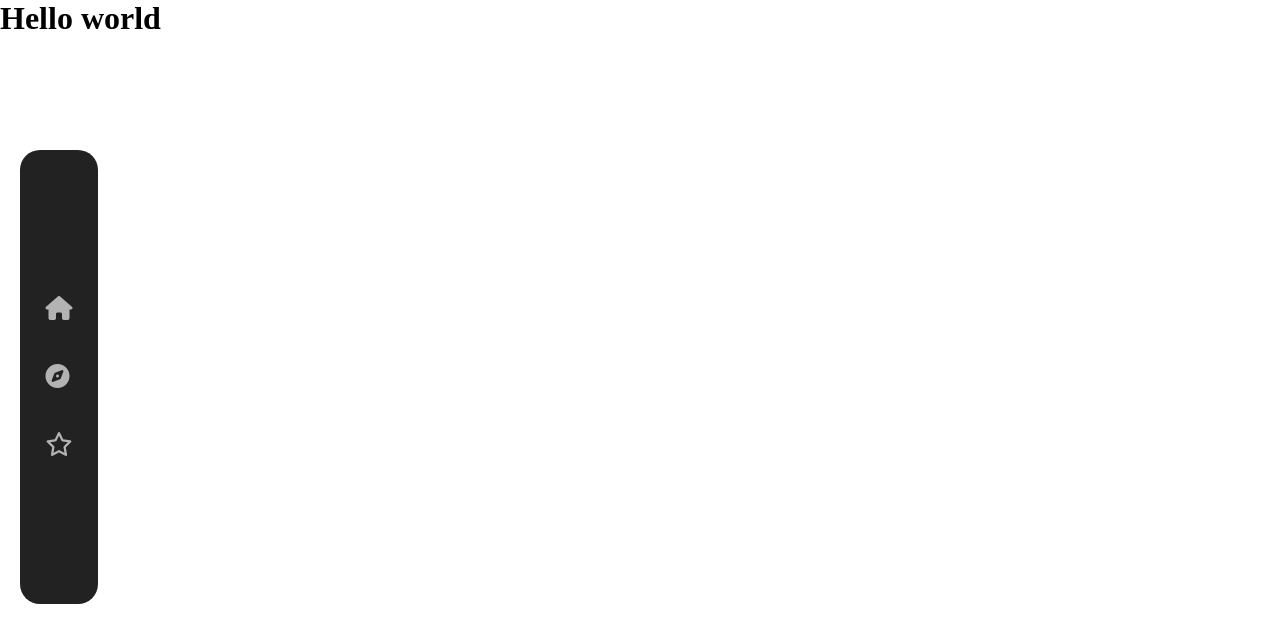
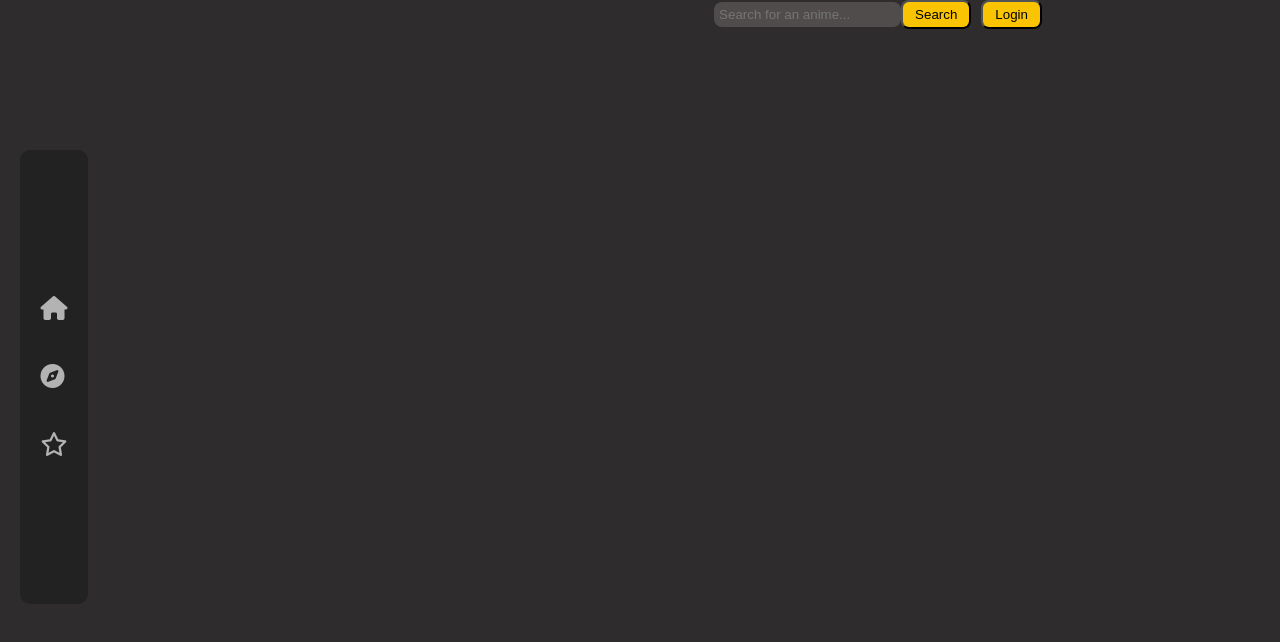
Before and after one commit to AmaniB96/OneFlixProject, a Next.js app: page / in a window 1280 px wide. Shown: the top 642 px of the page. Built offline with nearby package versions, Linux system fonts and the light colour scheme.

Commit message:
main nav bar skeleton

```diff
--- a/src/app/globals.css
+++ b/src/app/globals.css
@@ -7,3 +7,7 @@ ul{
   padding: 0;
   box-sizing: border-box;
 }
+
+body{
+  background-color: #2E2C2C;
+}
--- a/src/app/layout.tsx
+++ b/src/app/layout.tsx
@@ -1,7 +1,8 @@
 import type { Metadata } from "next";
 import { Geist, Geist_Mono } from "next/font/google";
 import "./globals.css";
-import SideNav from "../component/SideNav";
+import SideNav from "../component/sidenav/SideNav";
+import MainNav from "../component/mainnav/MainNav";
 import Script from "next/script";
 
 
@@ -37,6 +38,7 @@ export default function RootLayout({
       <body
         className={`${geistSans.variable} ${geistMono.variable} antialiased`}
       >
+        <MainNav/>
         <SideNav/>
         {children}
       </body>
--- a/src/app/page.tsx
+++ b/src/app/page.tsx
@@ -1,8 +1,7 @@
 export default function Home() {
   return (
     <>
-      <h1>Hello world</h1>
-
+      <h1></h1>
     </>
   );
 }
--- /dev/null
+++ b/src/component/mainnav/MainNav.jsx
@@ -0,0 +1,28 @@
+import style from './mainNav.module.css'
+
+export default function MainNav(){
+
+    return(
+        <>
+            <div className={style.MainNav}>
+                <div className={style.logo}>
+
+                </div>
+
+                <div className={style.leftNavSide}>
+
+                    <div className={style.search}>
+                        <input className={style.searchInput} type="text" placeholder='Search for an anime...' />
+                        <button className={style.btn}>Search</button>
+                    </div>
+
+                    <div>
+                        <button className={style.btn}>Login</button>
+                    </div>
+
+                </div>
+
+            </div>
+        </>
+    )
+}
--- /dev/null
+++ b/src/component/mainnav/mainNav.module.css
@@ -0,0 +1,27 @@
+.MainNav{
+    display: flex;
+    justify-content: space-around;
+}
+
+.btn{
+    background-color: #FAC402;
+    color: black;
+    padding: 5px;
+    border-radius: 8px;
+    padding-left: 12px;
+    padding-right: 12px;
+}
+
+.leftNavSide{
+    display: flex;
+    justify-content: space-between;
+    gap: 10px;
+}
+
+.searchInput{
+    background-color: #504C4C;
+    color: white;
+    padding: 5px;
+    border-radius: 8px;
+    border: none;
+}
--- a/src/component/sideNav.module.css
+++ b/src/component/sidenav/sideNav.module.css
@@ -4,8 +4,8 @@
     top:150px;
     background-color: #232222;
     height: auto;
-    padding: 30px;
-    border-radius: 20px;
+    padding: 25px;
+    border-radius: 10px;
     padding-top: 150px;
     padding-bottom: 150px;
 }
```
Also changed, not shown: src/component/sidenav/SideNav.jsx (renamed from src/component/SideNav.jsx).
